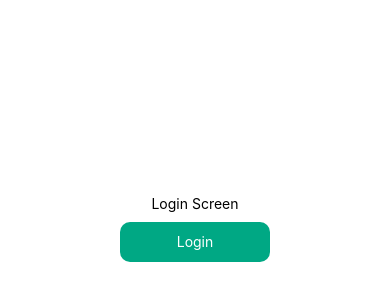
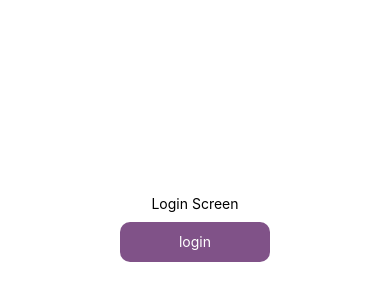
Before and after one commit to retoiteitor190/catalogo_libro, a React Native app: screen / in a window 390 px wide. Shown: the part 194-494 px from the top of the page. Built offline with nearby package versions, Linux system fonts and the light colour scheme.

Commit message:
cambios menores

```diff
--- /dev/null
+++ b/src/components/Button/Button.component.jsx
@@ -0,0 +1,13 @@
+import React from 'react'
+import { styles } from './Button.styles'
+import { Text, TouchableOpacity } from 'react-native';
+
+export default function ButtonComponent ({onPress, title = "Logout", color="#00a884"}){
+    return(
+        <TouchableOpacity
+        style={[styles.button, {backgroundColor: color}]}
+            onPress={onPress}>
+          <Text style={styles.text}>{title}</Text>
+        </TouchableOpacity>
+    )
+}
--- /dev/null
+++ b/src/components/Button/Button.styles.js
@@ -0,0 +1,24 @@
+
+import { StyleSheet} from 'react-native';
+
+export const styles = StyleSheet.create({
+
+    button:{
+      alignItems: "center",
+      justifyContent: "center",
+      width:150,
+      height:40,
+      borderRadius:10,
+      padding:5,
+      marginTop:10,
+    },
+    redButton:{
+        backgroundColor:"#ff3f4f"
+    },
+    greenButton:{
+        backgroundColor:"#00a884"
+    },
+    text:{
+      color:"#fff",
+    },
+  });
--- /dev/null
+++ b/src/components/Button/index.js
@@ -0,0 +1 @@
+export {default} from './Button.component';
--- a/src/pages/Home/Home.jsx
+++ b/src/pages/Home/Home.jsx
@@ -1,15 +1,15 @@
 import React,{useState} from 'react';
-import { Text, View, TouchableOpacity } from 'react-native';
+import { Text, View } from 'react-native';
 import { styles } from './Home.styles';
+
+import ButtonComponent from '../../components/Button/Button.component';
 
 export default function HomeScreen({onPress}){
 
     return(
       <View style={styles.container}>
         <Text>Home Screen</Text>
-        <TouchableOpacity style={styles.button} onPress={onPress}>
-          <Text style={styles.text}>logOut</Text>
-        </TouchableOpacity>
+        <ButtonComponent  onPress={onPress} color="#805288"/>
       </View>
     )
   }
--- a/src/pages/login/Login.jsx
+++ b/src/pages/login/Login.jsx
@@ -1,16 +1,16 @@
 import React from 'react';
 import { StatusBar } from 'expo-status-bar';
-import { Text, View, TouchableOpacity } from 'react-native';
+import { Text, View } from 'react-native';
 import { styles } from "./login.styles";
+
+import ButtonComponent from '../../components/Button/Button.component';
 
 export default function Login({onPress}){
     return(
         <View style={styles.container}>
           <StatusBar/>
           <Text>Login Screen</Text>
-          <TouchableOpacity style={styles.button} onPress={onPress}>
-            <Text style={styles.text}>Login</Text>
-          </TouchableOpacity>
+          <ButtonComponent title="login" onPress={onPress} color="#805288"/>
         </View>
       );
 }
```
